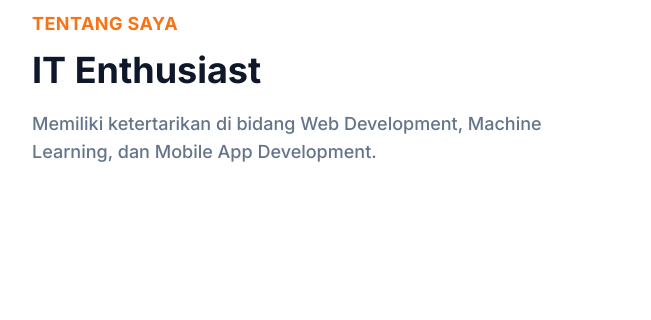
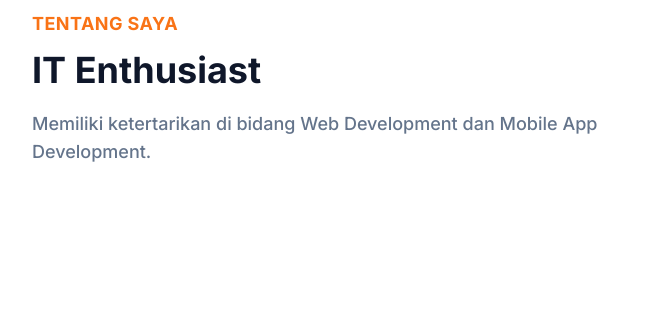
Before and after one commit to AlvonJ/portfolio-alvonjovanus, a website: page index.html in a window 1280 px wide. Shown: the part 648-968 px from the top of the page, 0-651 px from the left. Drawn offline with nearby package versions, Linux system fonts and the light colour scheme.

Commit message:
update text

```diff
--- a/index.html
+++ b/index.html
@@ -142,7 +142,7 @@
                </h2>
                <p class="max-w-xl text-base font-medium text-secondary lg:text-lg dark:text-slate-400">Memiliki
                   ketertarikan di bidang Web
-                  Development, Machine Learning, dan Mobile App Development.</p>
+                  Development dan Mobile App Development.</p>
             </div>
             <div class="w-full px-4 lg:w-1/2">
                <h3 class="mb-4 text-2xl font-semibold text-dark lg:text-3xl lg:pt-10 dark:text-white">Ayo di klik</h3>
```
